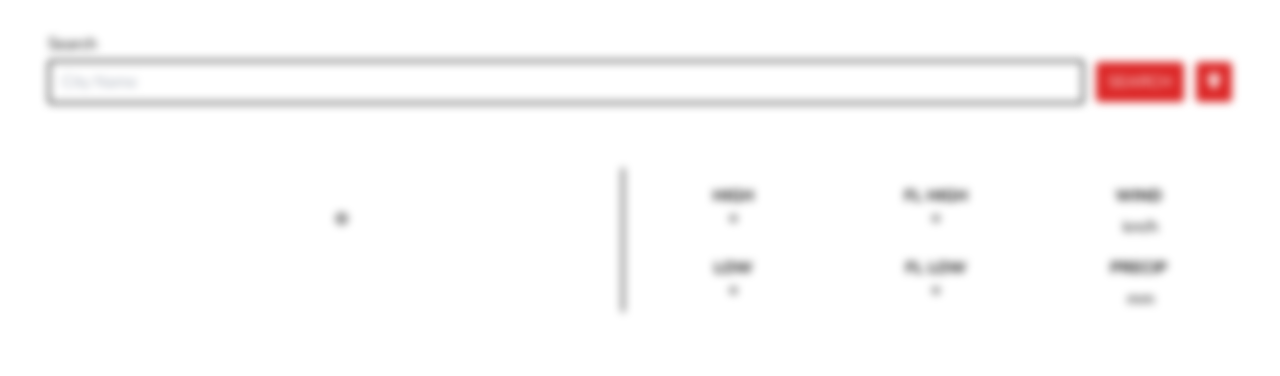
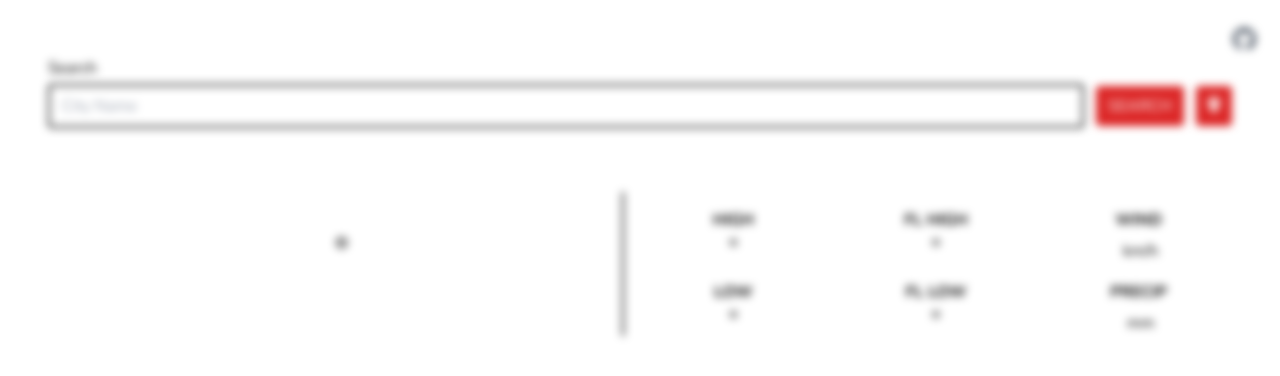
Before and after one commit to jagnito-studio/weather-js, a plain HTML site: page index.html in a window 1280 px wide. Drawn offline with nearby package versions, Linux system fonts and the light colour scheme.

Commit message:
add readme and github link

```diff
--- a/index.html
+++ b/index.html
@@ -17,7 +17,10 @@
     </style>
 </head>
 <body class="m-4">
-    <div class="px-8 mt-8 mb-16">
+    <div class="flex">
+        <a href="https://github.com/jagnito-studio/weather-js" target="_blank" class="text-2xl ml-auto text-gray-600 mr-2 mt-2"><i class="fa-brands fa-github"></i></a>
+    </div>
+    <div class="px-8 mb-16">
         <div class="mb-1">Search</div>
         <div class="flex flex-col md:flex-row items-center">
             <input type="text" id="search-text" class="border-2 rounded border-black w-full grow px-3 py-2 md:mr-3 mb-2 md:mb-0 focus:outline-none focus:border-red-600" placeholder="City Name">
```
Also changed, not shown: 1 other file.
